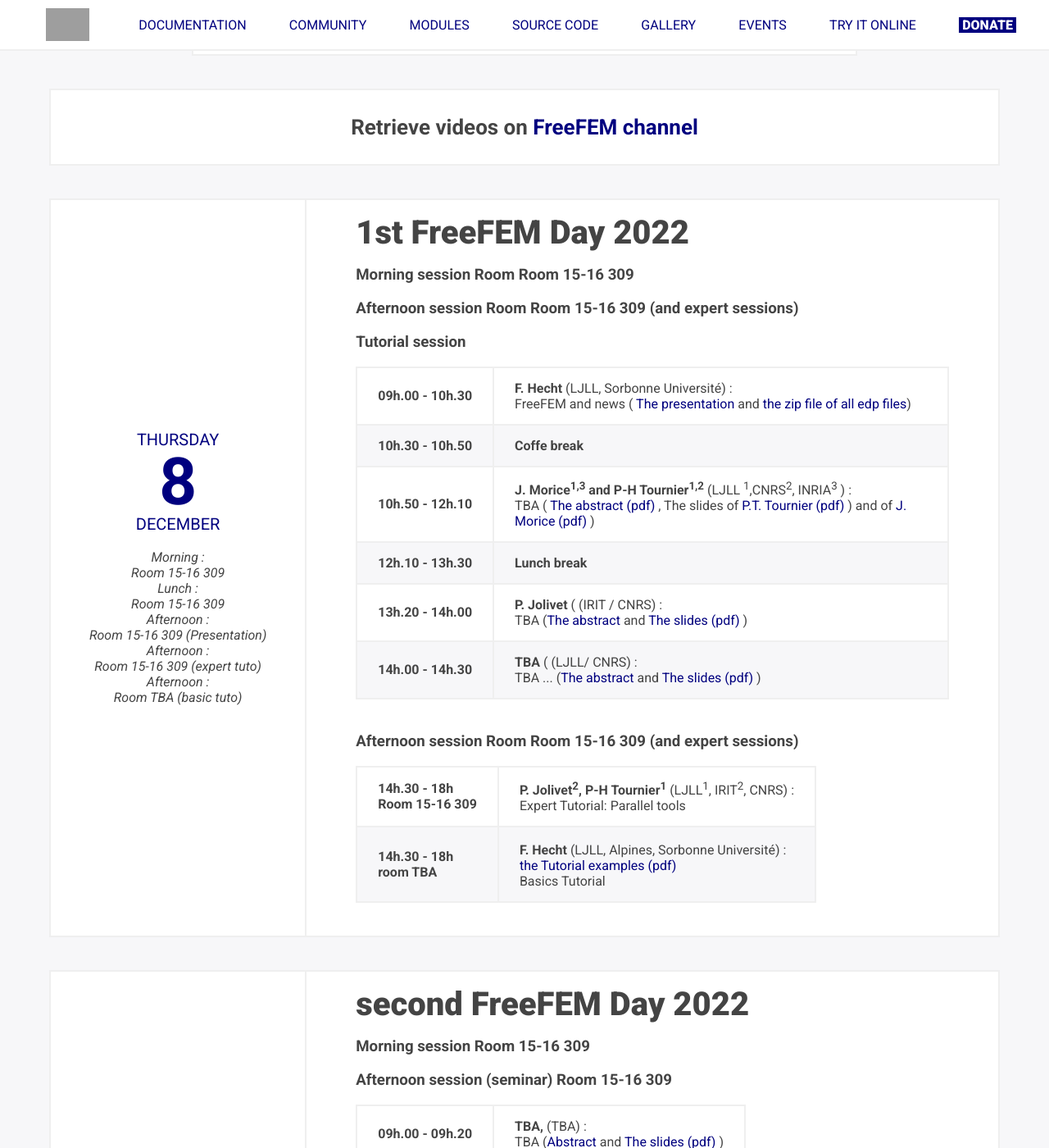
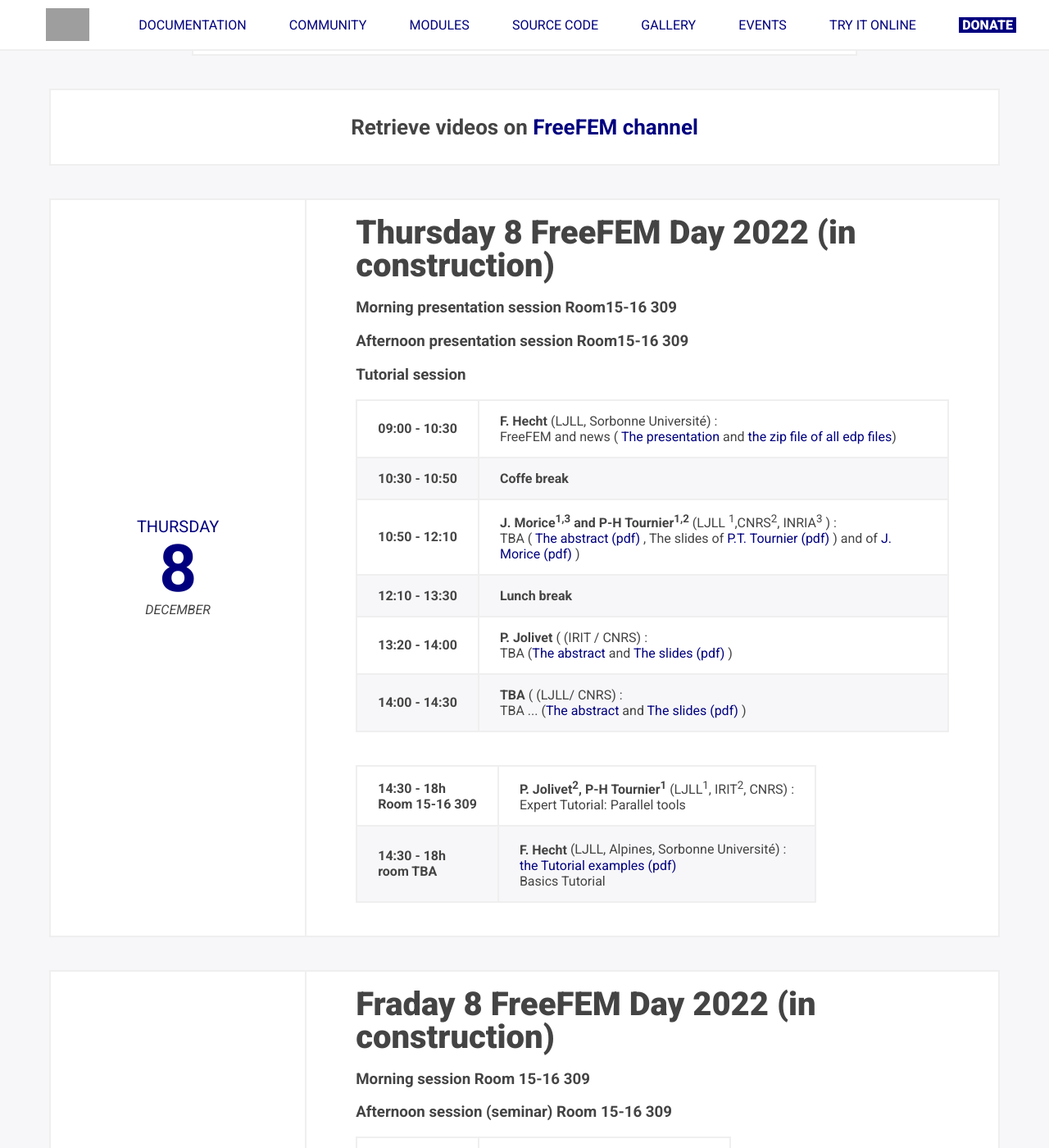
Before and after one commit to FreeFem/FreeFem-website, a Jekyll site: the page built from ffdays.md, in a window 1280 px wide and 1400 px high, scrolled down 852 px. Shown: the whole window at 82% size. Built offline with Jekyll 4.4.1, drawn with Linux system fonts in a browser that asks for light colours; some of the changed text lies outside the part shown.

Commit message:
try to improve the plan.

```diff
--- a/_layouts/ffdays.html
+++ b/_layouts/ffdays.html
@@ -23,6 +23,7 @@
 	       <div id="download"><a href="https://fhecht.wufoo.com/forms/q12hohvn0rlbvx8/" target="_blank">Register now</a></div>
       <p>   <a href=" https://fhecht.wufoo.com/reports/14freefemdays"> The list of participants </a>.
     </div>
+
     <div id="ffdaysCal">
       <div class="days">
         <div class="programTBA">
@@ -30,6 +31,7 @@
         </div>
       </div>
     </div>
+
     <div id="ffdaysCal">
 
       <div class="days">
@@ -37,31 +39,32 @@
           <p> THURSDAY</p>
           <h2>8</h2>
           <p>DECEMBER</p>
-          <p>
+<!--          <p>
             <br>Morning : <br> Room 15-16 309
 	    <br> Lunch : <br> Room 15-16 309
             <br> Afternoon :<br> Room  15-16 309 (Presentation)
             <br>Afternoon :<br> Room 15-16 309 (expert tuto)
             <br>Afternoon :<br> Room TBA (basic tuto)
-          </p>
+          </p> -->
         </div>
         <div class="program">
-          <h2>1st FreeFEM Day 2022</h2>
-		  <h3>Morning session    Room Room 15-16 309</h2>
+          <h2>Thursday 8 FreeFEM Day 2022 (in construction)</h2>
+
+		  <h3>Morning presentation session    Room15-16 309</h2>
 
 
           <table class="table table-striped">
             <tbody>
               <tr>
-				 <th scope="row">09h.00 - 10h.30<br> </th>
+				 <th scope="row">09:00 - 10:30<br> </th>
                 <td>
                   <strong>F. Hecht</strong> (LJLL, Sorbonne Université) :
                   <br>
-                  FreeFEM and news (<a href="https://github.com/FreeFem/FreeFem-days/raw/master/2022/pdf/talk-FH.pdf"> The presentation </a> and <a href="https://github.com/FreeFem/FreeFem-days/raw/master/2022/pdf/FH-edp.zip"> the zip file of all edp files</a>)
+                  FreeFEM and news (<a href="https://github.com/FreeFem/FreeFem-days/raw/master/2022/pdf/TBA.pdf"> The presentation </a> and <a href="https://github.com/FreeFem/FreeFem-days/raw/master/2022/pdf/FH-edp.zip"> the zip file of all edp files</a>)
                 </td>
               </tr>
               <tr>
-				 <th scope="row">10h.30 - 10h.50<br> </th>
+				 <th scope="row">10:30 - 10:50<br> </th>
                 <td>
                   <strong>Coffe break</strong>
                   <br>
@@ -69,7 +72,7 @@
               </tr>
 
               <tr>
-				 <th scope="row">10h.50 - 12h.10 <br> </th>
+				 <th scope="row">10:50 - 12:10 <br> </th>
                 <td>
                    <strong> J. Morice<sup>1,3</sup> and P-H Tournier<sup>1,2</sup></strong> (LJLL <sup>1</sup>,CNRS<sup>2</sup>, INRIA<sup>3</sup> ) :
                   <br>
@@ -81,17 +84,17 @@
               </tr>
 
               <tr>
-				 <th scope="row">12h.10 - 13h.30<br> </th>
+				 <th scope="row">12:10 - 13:30<br> </th>
                 <td>
                   <strong>Lunch break</strong>
                   <br>
 
                 </td>
-		<h3>Afternoon session    Room Room 15-16 309 (and expert sessions)</h2>
+		<h3>Afternoon  presentation session    Room15-16 309 </h2>
 
               </tr>
               <tr>
-				 <th scope="row">13h.20 - 14h.00<br> </th>
+				 <th scope="row">13:20 - 14:00<br> </th>
                 <td>
                   <strong> P. Jolivet </strong> ( (IRIT / CNRS) :
                   <br>
@@ -99,7 +102,7 @@
                 </td>
 		</tr>
               <tr>
-				 <th scope="row">14h.00 - 14h.30<br> </th>
+				 <th scope="row">14:00 - 14:30<br> </th>
                 <td>
                   <strong> TBA </strong> ( (LJLL/  CNRS) :
                   <br>
@@ -107,13 +110,12 @@
                 </td>
 		</tr>
 
- <h3>Tutorial  session   </h3>
+         <h3>Tutorial  session   </h3>
 
           <table class="table table-striped">
             <tbody>
               <tr>
-				 <th scope="row">14h.30 - 18h<br> Room 15-16 309</th>
-				 <h3>Afternoon session    Room Room 15-16 309 (and expert sessions)</h2>
+				 <th scope="row">14:30 - 18h<br> Room 15-16 309</th>
 
                 <td>
                   <strong>P. Jolivet<sup>2</sup>, P-H Tournier<sup>1</sup></strong> (LJLL<sup>1</sup>, IRIT<sup>2</sup>,  CNRS) :
@@ -122,7 +124,7 @@
                 </td>
               </tr>
               <tr>
-				 <th scope="row">14h.30 - 18h<br> room TBA </th>
+				 <th scope="row">14:30 - 18h<br> room TBA </th>
                 <td>
                   <strong>F. Hecht<sup></sup> </strong> (LJLL, Alpines, Sorbonne Université<sup></sup>) :
 		 <br> <a href="https://www.ljll.math.upmc.fr/hecht/ftp/ff++days/2022/tuto/"> the Tutorial  examples  (pdf) </a>
@@ -140,22 +142,23 @@
           <p>FRIDAY</p>
           <h2>9</h2>
           <p>DECEMBER</p>
-          <p>
+         <!--- <p>
             <br> Morning : <br> Room 15-16 309
 	    <br> Lunch : <br> Room 15-16 309
 	    <br> Seminar : <br> Room 15-16 309
             <br> Afternoon :<br> Room  15-16 309 (expert tuto)
             <br> Afternoon :<br> Room  TBA (basic tuto)
-          </p>
+          </p> -->
         </div>
         <div class="program">
-          <h2>second FreeFEM Day 2022</h2>
-		  <h3>Morning session   Room 15-16 309</h2>
+          <h2>Fraday 8 FreeFEM Day 2022  (in construction)</h2>
+
+          <h3>Morning session   Room 15-16 309</h2>
 
           <table class="table table-striped">
             <tbody>
               <tr>
-				 <th scope="row">09h.00 - 09h.20<br> </th>
+				 <th scope="row">09:00 - 09:20<br> </th>
                 <td>
                   <strong>TBA,  </strong> (TBA) : <br>
                TBA
@@ -164,7 +167,7 @@
               </tr>
 
               <tr>
-				 <th scope="row">09h.20 - 09h.45<br> </th>
+				 <th scope="row">09:20 - 09:45<br> </th>
   <td>
     <strong>TBA,  </strong> (TBA) : <br>
  TBA
@@ -173,7 +176,7 @@
                </tr>
 
               <tr>
-				 <th scope="row">09h.40 - 10h.10<br> </th>
+				 <th scope="row">09:40 - 10:10<br> </th>
                 <td>
                   <strong>TBA,  </strong> (TBA) : <br>
                TBA
@@ -183,7 +186,7 @@
 
 
               <tr>
-				 <th scope="row">10h.10 - 10.40<br> </th>
+				 <th scope="row">10:10 - 10:40<br> </th>
                 <td>
                   <strong>Coffe break</strong>
                   <br>
@@ -192,7 +195,7 @@
 
 
               <tr>
-				 <th scope="row">10h.40 - 11h.05<br> </th>
+				 <th scope="row">10:40 - 11:05<br> </th>
                 <td>
                   <strong>TBA,  </strong> (TBA) : <br>
                TBA
@@ -220,7 +223,7 @@
               </tr>
 
               <tr>
-				 <th scope="row">11h.55 - 12h.20<br> </th>
+				 <th scope="row">11:55 - 12:20<br> </th>
                 <td>
                   <strong>TBA,  </strong> (TBA) : <br>
                TBA
@@ -232,7 +235,7 @@
 
 
               <tr>
-				 <th scope="row">12h.20 - 14h.00<br> </th>
+				 <th scope="row">12:20 - 14:00<br> </th>
                 <td>
                   <strong>Lunch</strong>
                   <br>
@@ -242,7 +245,7 @@
 		  <h3>Afternoon  session (seminar)   Room 15-16 309</h2>
 
               <tr>
-				 <th scope="row">14h.00 - 15h.00<br> </th>
+				 <th scope="row">14:00 - 15:00<br> </th>
                 <td>
                   <strong> TBA  LJLL Seminar </strong>
                   <br>
```
Also changed, not shown: other parts of _layouts/ffdays.html (+4 -4 lines).
